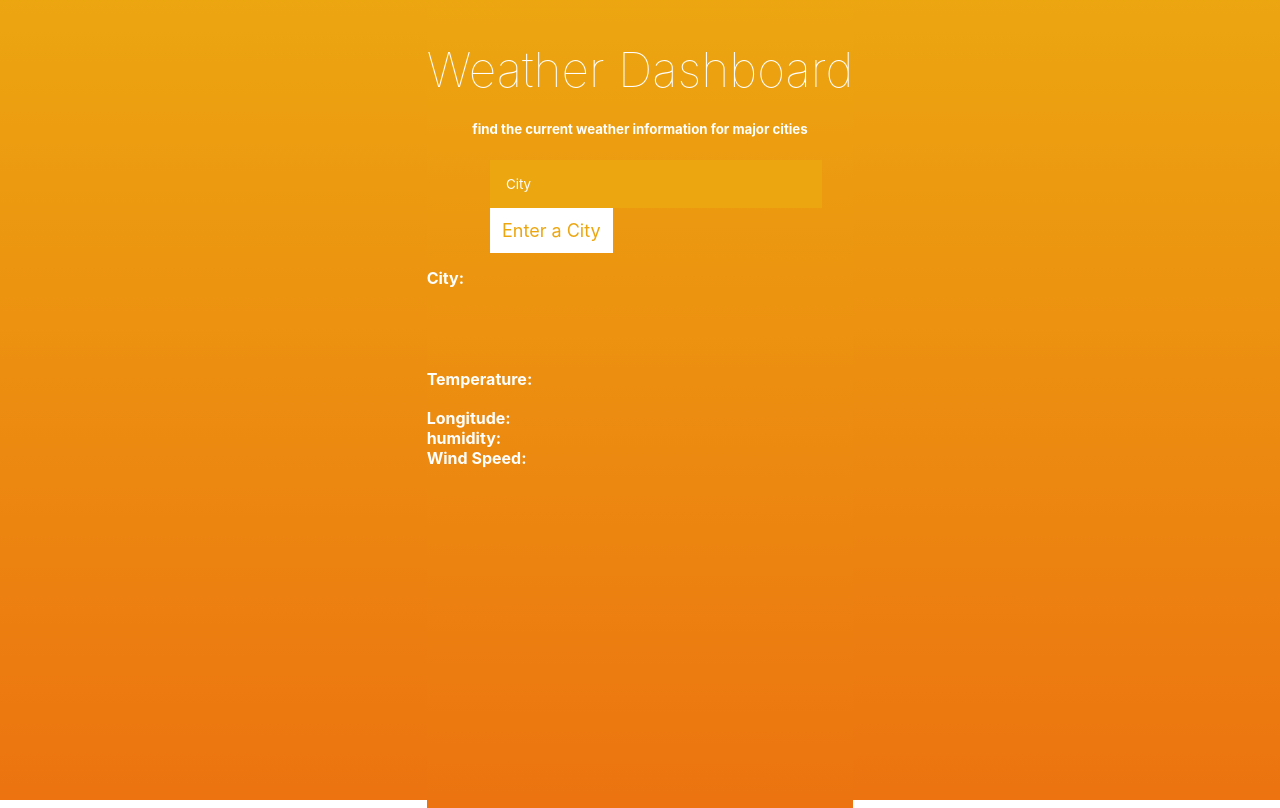
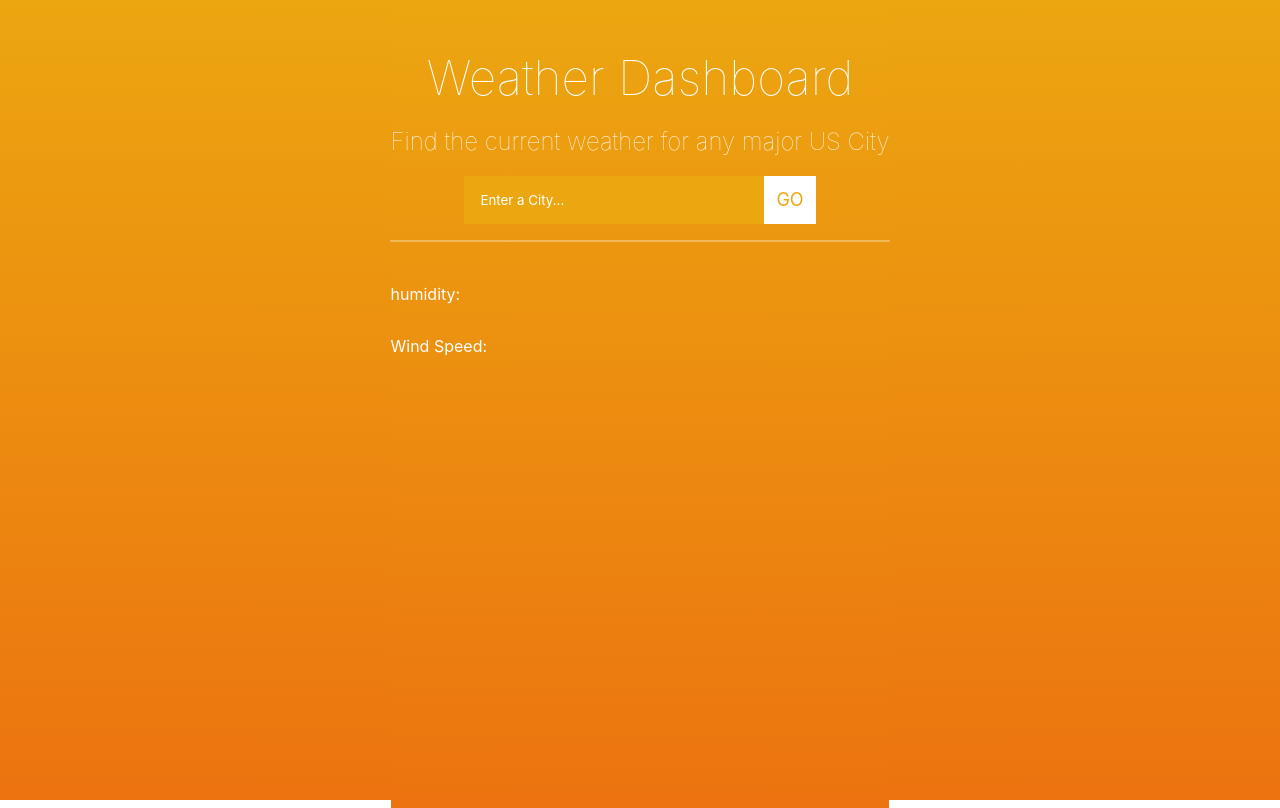
Before and after one commit to markohanesian/Weather-Dashboard, a plain HTML site: page index.html in a window 1280 px wide. Drawn offline with nearby package versions, Linux system fonts and the light colour scheme.

Commit message:
updated information displayed

```diff
--- a/index.html
+++ b/index.html
@@ -10,17 +10,20 @@
 </head>
 
 <body>
-  <h1 class="title is-1">Weather Dashboard</h1>
-  <h5>find the current weather information for major cities</h5>
+  <section class="header">
+    <h1>Weather Dashboard</h1>
+    <h2>Find the current weather for any major US City</h2>
+  </section>
   <!-- autocomplete field -->
-      <div id="form">
-        <form autocomplete="off" action="/action_page.php">
+  <section id="search-area">
+    <form id="weather-search" autocomplete="off" action="/action_page.php">
       <div class="autocomplete" style="width:300px;">
-            <input id="cityname" type="text" name="myCountry" placeholder="City">
+        <input id="cityname" type="text" name="myCountry" placeholder="Enter a City...">
       </div>
-          <button class="button is-warning" type="button" id="newsearch">Enter a City</i></button>
+      <button class="button is-warning" type="button" id="newsearch">GO</i></button>
     </form>
-      </div>
+  </section>
+  <hr>
   <!-- local storage         -->
   <!-- <div class="tile is-child box">
           <h5>Local Storage (in progress)</h5>
@@ -30,16 +33,16 @@
       </div>
     </div> -->
   <!-- local storage      -->
-    <div id="information">
-      <div><strong>City: </strong><span id="name"></span></div>
-      <div><strong>Temperature: </strong><span id="temp"></span></div>
-      <div><strong>Longitude: </strong><span id="lon"></span></div>
-      <div><strong>humidity: </strong><span id="humidity"></span></div>
-      <div><strong>Wind Speed: </strong><span id="windspeed"></span></div>
-    </div>
+  <section id="information">
+    <h1 id="name"></h1></div>
+    <h1 id="temp"></h1>
+    <!-- Longitude: <p id="lon"></p> -->
+    humidity: <p id="humidity"></p>
+    Wind Speed: <p id="windspeed"></p>
+  </section>
 
 
-    <!-- <script src="https://ajax.googleapis.com/ajax/libs/jquery/3.4.1/jquery.min.js"></script> -->
+    <script src="https://ajax.googleapis.com/ajax/libs/jquery/3.4.1/jquery.min.js"></script>
     <script src="./assets/JS/script.js"></script>
     <script src="./assets/JS/autocomplete.js"></script>
     <script src="./assets/JS/cities.js"></script>
```
Lines whose indentation alone changed are shown as unchanged.
